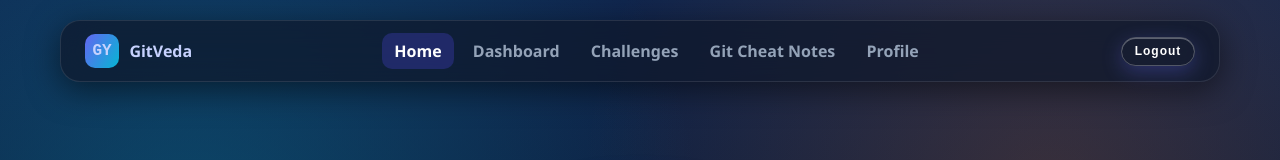
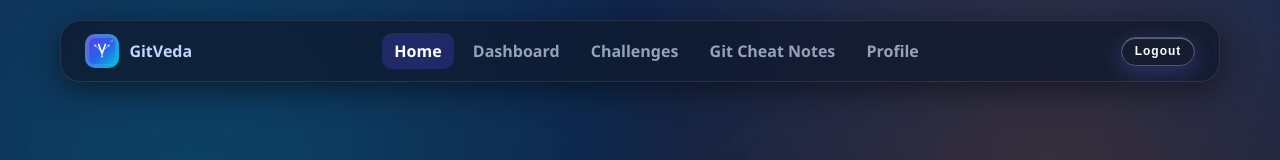
Before and after one commit to kartikeyajay2006/GitVeda, a React (Vite) app: page / in a window 1280 px wide. Shown: the top 160 px of the page. Built offline with nearby package versions, Linux system fonts and the light colour scheme; no server answers; sample sign-in values are in the browser's storage.

Commit message:
Logo and readme improved

```diff
--- a/src/App.jsx
+++ b/src/App.jsx
@@ -27,7 +27,9 @@ export default function App() {
       {user ? (
         <header className="gy-topbar">
           <Link className="gy-brand" to="/">
-            <span className="gy-brand-badge">GY</span>
+            <span className="gy-brand-badge">
+              <img src="/assets/images/gitveda-mark.svg" alt="GitVeda" />
+            </span>
             <span>GitVeda</span>
           </Link>
           <nav className="gy-nav">
--- a/src/assets/styles/global.scss
+++ b/src/assets/styles/global.scss
@@ -84,6 +84,15 @@ p {
   place-items: center;
   font-family: "JetBrains Mono", monospace;
   background: linear-gradient(120deg, var(--gy-primary), var(--gy-secondary));
+  overflow: hidden;
+  padding: 0;
+}
+
+.gy-brand-badge img {
+  width: 100%;
+  height: 100%;
+  object-fit: cover;
+  display: block;
 }
 
 .gy-nav {
```
Also changed, not shown: public/assets/images/gitveda-mark.svg (added), 1 other file (tests, documents, lock files or other folders).
